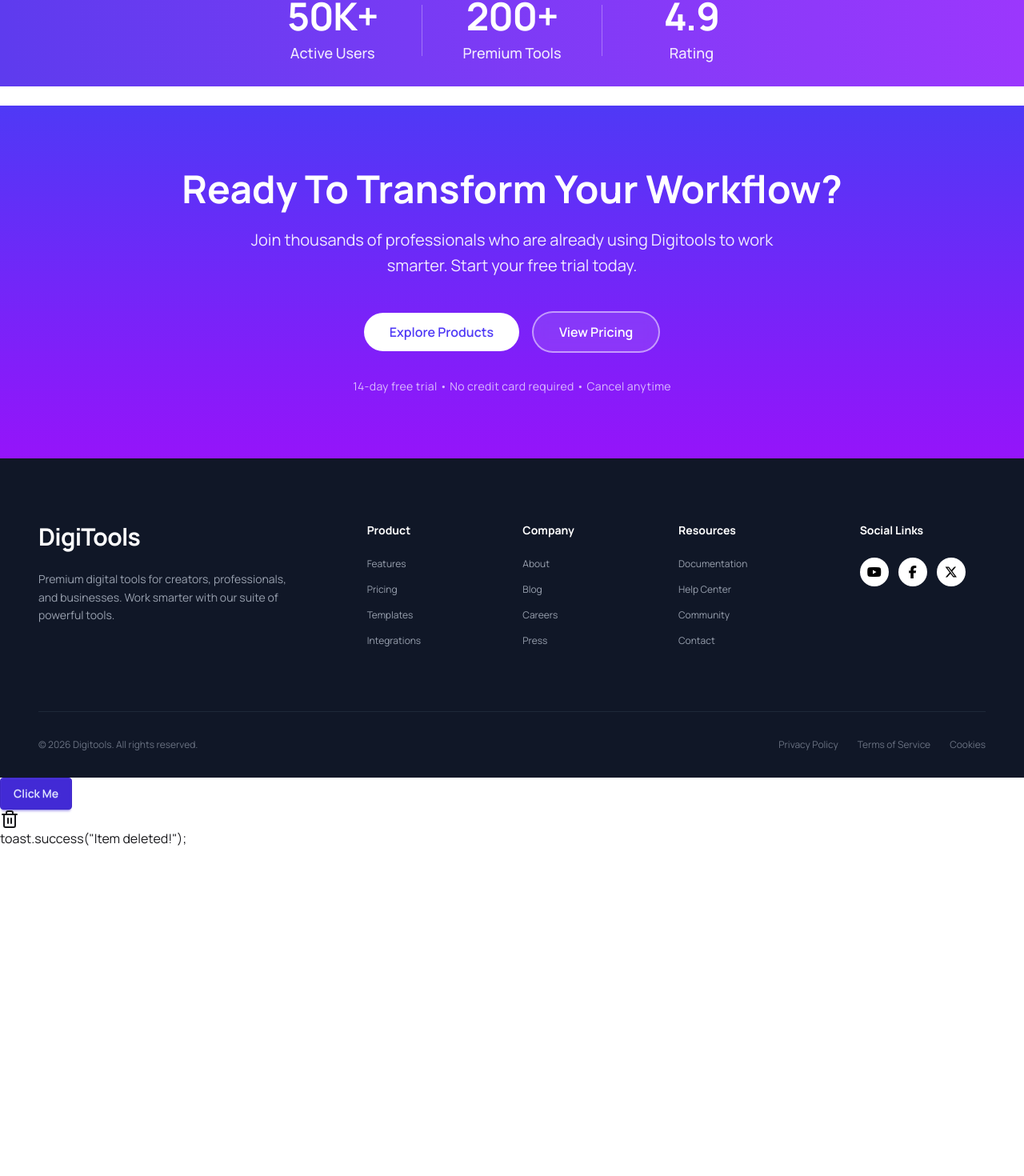
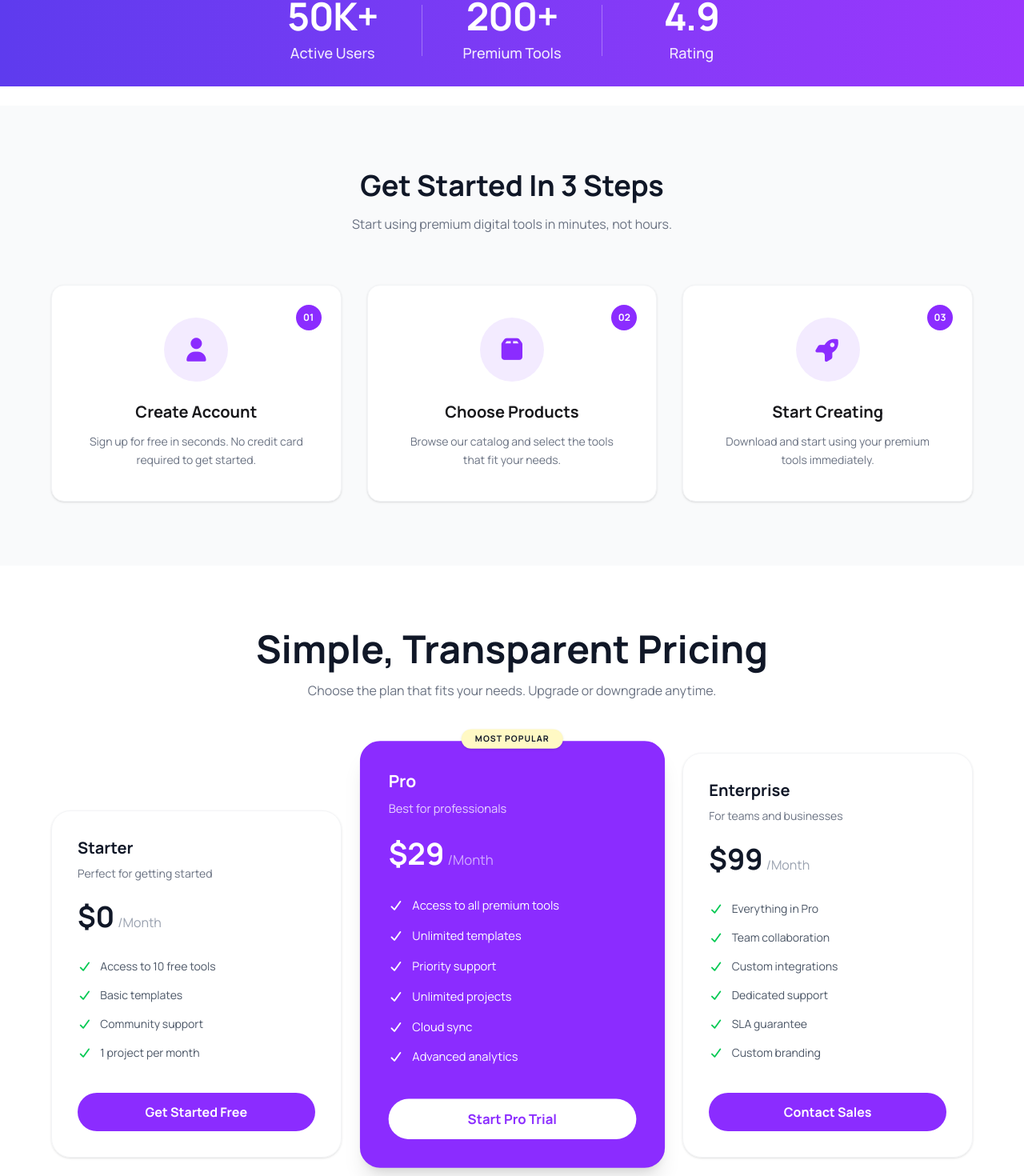
Before and after one commit to Swarna-Saha324/PH-Assignment6, a React (Vite) app: page / in a window 1280 px wide. Shown: the part 834-2304 px from the top of the page at 80% size. Before the commit the page ends 1894 px from the top, so only its background shows below. Built offline with nearby package versions, Linux system fonts and the light colour scheme.

Commit message:
Steps Card section is Completed

```diff
--- a/src/App.jsx
+++ b/src/App.jsx
@@ -10,6 +10,8 @@ import Banner from './Components/Banner';
 import StatsSection from './Components/StatsSection';
 import Ready from './Components/Ready';
 import Footer from './Components/Footer';
+import Pricing from './Components/Pricing';
+import Steps from './Components/Steps';
 
 function App() {
   return (
@@ -18,16 +20,13 @@ function App() {
 <Navbar></Navbar>
 <Banner></Banner>
 <StatsSection></StatsSection>
+<Steps></Steps>
+<Pricing></Pricing>
 <Ready></Ready>
+
 <Footer></Footer>
 
-<button onClick={() => toast.success("Item deleted!")} className='btn btn-primary'>
-  Click Me
-</button>
 
-    <Trash />
-
-       toast.success("Item deleted!");
 
 </>
   )
--- /dev/null
+++ b/src/Components/Pricing.jsx
@@ -0,0 +1,78 @@
+const Pricing = () => {
+  return (
+    <section className="w-full bg-white py-20 px-6 text-[#101727]">
+      <div className="max-w-6xl mx-auto text-center mb-16">
+        <h2 className="text-4xl md:text-5xl font-bold mb-4">Simple, Transparent Pricing</h2>
+        <p className="text-gray-500">Choose the plan that fits your needs. Upgrade or downgrade anytime.</p>
+      </div>
+
+      <div className="max-w-6xl mx-auto grid grid-cols-1 md:grid-cols-3 gap-8 items-end">
+        {/* Starter Plan */}
+        <div className="border border-gray-100 rounded-3xl p-8 shadow-sm hover:shadow-md transition-shadow">
+          <h3 className="text-xl font-bold mb-2">Starter</h3>
+          <p className="text-gray-500 text-sm mb-6">Perfect for getting started</p>
+          <div className="flex items-baseline mb-8">
+            <span className="text-4xl font-bold">$0</span>
+            <span className="text-gray-400 ml-1">/Month</span>
+          </div>
+          <ul className="space-y-4 mb-10 text-sm text-gray-600">
+            <li><i className="fa-solid fa-check text-green-500 mr-2"></i> Access to 10 free tools</li>
+            <li><i className="fa-solid fa-check text-green-500 mr-2"></i> Basic templates</li>
+            <li><i className="fa-solid fa-check text-green-500 mr-2"></i> Community support</li>
+            <li><i className="fa-solid fa-check text-green-500 mr-2"></i> 1 project per month</li>
+          </ul>
+          <button className="w-full py-3 bg-[#8B2CFF] text-white rounded-full font-bold hover:opacity-90 transition-opacity">
+            Get Started Free
+          </button>
+        </div>
+
+        {/* Pro Plan (Most Popular) */}
+        <div className="relative border-2 border-[#8B2CFF] bg-[#8B2CFF] rounded-3xl p-8 text-white shadow-xl scale-105 z-10">
+          <div className="absolute -top-4 left-1/2 -translate-x-1/2 bg-[#FFF9C4] text-[#101727] text-[10px] font-bold px-4 py-1 rounded-full uppercase tracking-widest shadow-sm">
+            Most Popular
+          </div>
+          <h3 className="text-xl font-bold mb-2">Pro</h3>
+          <p className="opacity-80 text-sm mb-6">Best for professionals</p>
+          <div className="flex items-baseline mb-8">
+            <span className="text-4xl font-bold">$29</span>
+            <span className="opacity-60 ml-1">/Month</span>
+          </div>
+          <ul className="space-y-4 mb-10 text-sm">
+            <li><i className="fa-solid fa-check mr-2"></i> Access to all premium tools</li>
+            <li><i className="fa-solid fa-check mr-2"></i> Unlimited templates</li>
+            <li><i className="fa-solid fa-check mr-2"></i> Priority support</li>
+            <li><i className="fa-solid fa-check mr-2"></i> Unlimited projects</li>
+            <li><i className="fa-solid fa-check mr-2"></i> Cloud sync</li>
+            <li><i className="fa-solid fa-check mr-2"></i> Advanced analytics</li>
+          </ul>
+          <button className="w-full py-3 bg-white text-[#8B2CFF] rounded-full font-bold hover:bg-gray-100 transition-colors">
+            Start Pro Trial
+          </button>
+        </div>
+
+        {/* Enterprise Plan */}
+        <div className="border border-gray-100 rounded-3xl p-8 shadow-sm hover:shadow-md transition-shadow">
+          <h3 className="text-xl font-bold mb-2">Enterprise</h3>
+          <p className="text-gray-500 text-sm mb-6">For teams and businesses</p>
+          <div className="flex items-baseline mb-8">
+            <span className="text-4xl font-bold">$99</span>
+            <span className="text-gray-400 ml-1">/Month</span>
+          </div>
+          <ul className="space-y-4 mb-10 text-sm text-gray-600">
+            <li><i className="fa-solid fa-check text-green-500 mr-2"></i> Everything in Pro</li>
+            <li><i className="fa-solid fa-check text-green-500 mr-2"></i> Team collaboration</li>
+            <li><i className="fa-solid fa-check text-green-500 mr-2"></i> Custom integrations</li>
+            <li><i className="fa-solid fa-check text-green-500 mr-2"></i> Dedicated support</li>
+            <li><i className="fa-solid fa-check text-green-500 mr-2"></i> SLA guarantee</li>
+            <li><i className="fa-solid fa-check text-green-500 mr-2"></i> Custom branding</li>
+          </ul>
+          <button className="w-full py-3 bg-[#8B2CFF] text-white rounded-full font-bold hover:opacity-90 transition-opacity">
+            Contact Sales
+          </button>
+        </div>
+      </div>
+    </section>
+  );
+};
+
+export default Pricing;
--- /dev/null
+++ b/src/Components/Steps.jsx
@@ -0,0 +1,56 @@
+const Steps = () => {
+  return (
+    <section className="w-full bg-[#F9FAFB] py-20 px-6">
+      <div className="max-w-6xl mx-auto text-center mb-16">
+        <h2 className="text-4xl font-bold text-[#101727] mb-4">Get Started In 3 Steps</h2>
+        <p className="text-gray-500">Start using premium digital tools in minutes, not hours.</p>
+      </div>
+
+      <div className="max-w-6xl mx-auto grid grid-cols-1 md:grid-cols-3 gap-8">
+        {/* Step 1 */}
+        <div className="bg-white p-10 rounded-2xl border border-gray-100 shadow-sm relative text-center">
+          <div className="absolute top-6 right-6 w-8 h-8 bg-[#8B2CFF] text-white rounded-full flex items-center justify-center font-bold text-xs">
+            01
+          </div>
+          <div className="w-20 h-20 bg-[#F3EBFF] rounded-full flex items-center justify-center mx-auto mb-6">
+             <i className="fa-solid fa-user text-[#8B2CFF] text-3xl"></i>
+          </div>
+          <h3 className="text-xl font-bold mb-3">Create Account</h3>
+          <p className="text-gray-500 text-sm leading-relaxed">
+            Sign up for free in seconds. No credit card required to get started.
+          </p>
+        </div>
+
+        {/* Step 2 */}
+        <div className="bg-white p-10 rounded-2xl border border-gray-100 shadow-sm relative text-center">
+          <div className="absolute top-6 right-6 w-8 h-8 bg-[#8B2CFF] text-white rounded-full flex items-center justify-center font-bold text-xs">
+            02
+          </div>
+          <div className="w-20 h-20 bg-[#F3EBFF] rounded-full flex items-center justify-center mx-auto mb-6">
+             <i className="fa-solid fa-box text-[#8B2CFF] text-3xl"></i>
+          </div>
+          <h3 className="text-xl font-bold mb-3">Choose Products</h3>
+          <p className="text-gray-500 text-sm leading-relaxed">
+            Browse our catalog and select the tools that fit your needs.
+          </p>
+        </div>
+
+        {/* Step 3 */}
+        <div className="bg-white p-10 rounded-2xl border border-gray-100 shadow-sm relative text-center">
+          <div className="absolute top-6 right-6 w-8 h-8 bg-[#8B2CFF] text-white rounded-full flex items-center justify-center font-bold text-xs">
+            03
+          </div>
+          <div className="w-20 h-20 bg-[#F3EBFF] rounded-full flex items-center justify-center mx-auto mb-6">
+             <i className="fa-solid fa-rocket text-[#8B2CFF] text-3xl"></i>
+          </div>
+          <h3 className="text-xl font-bold mb-3">Start Creating</h3>
+          <p className="text-gray-500 text-sm leading-relaxed">
+            Download and start using your premium tools immediately.
+          </p>
+        </div>
+      </div>
+    </section>
+  );
+};
+
+export default Steps;
```
